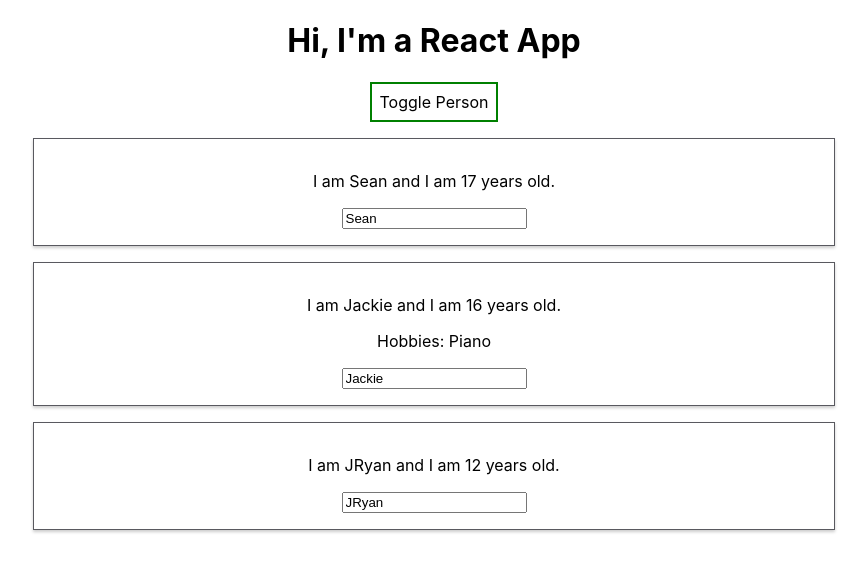
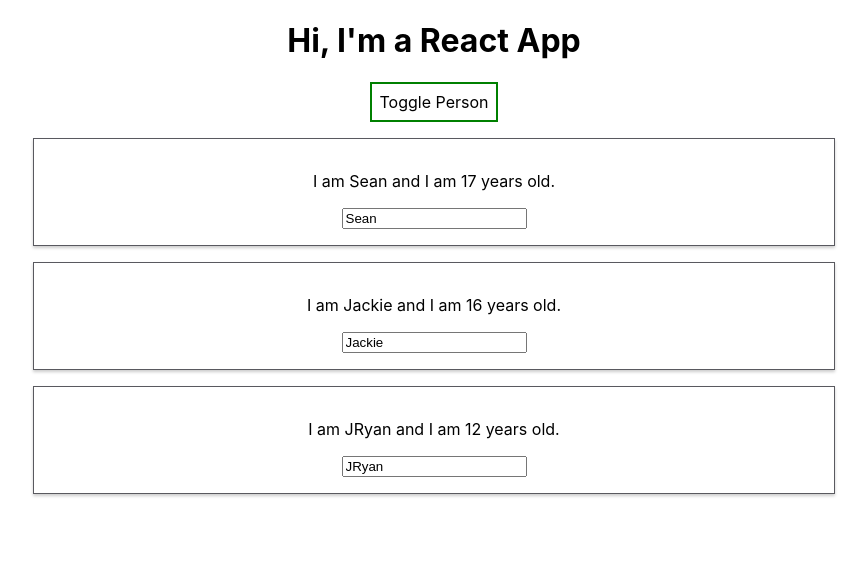
Before and after one commit to SandraCoburn/react-tutorial-practice, a React (Create React App) app in the folder props/: page / in a window 1280 px wide. Both pictures are taken after a click on the button "Toggle Person". Shown: the top 572 px of the page, without its empty margins (206-1073 px from the left). Built offline with nearby package versions, Linux system fonts and the light colour scheme.

Commit message:
Added a delete function

```diff
--- a/props/src/App.js
+++ b/props/src/App.js
@@ -24,18 +24,25 @@ class App extends React.Component {
       ],
     });
   };
-  switchNameHandler = (newName) => {
-    // console.log("was clicke");
-    //State shouldn't be changed Don't do this: this.state.persons[0].name = "Sean Coburn"
-    this.setState({
-      persons: [
-        { name: newName, age: 17 },
-        { name: "Jackie", age: 16 },
-        { name: "JRyan", age: 12 },
-      ],
-      showPersons: false,
-    });
+  // switchNameHandler = (newName) => {
+  //   // console.log("was clicke");
+  //   //State shouldn't be changed Don't do this: this.state.persons[0].name = "Sean Coburn"
+  //   this.setState({
+  //     persons: [
+  //       { name: newName, age: 17 },
+  //       { name: "Jackie", age: 16 },
+  //       { name: "JRyan", age: 12 },
+  //     ],
+  //     showPersons: false,
+  //   });
+  // };
+
+  deletePersonHandler = (personIndex) => {
+    const persons = this.state.persons;
+    persons.splice(personIndex, 1);
+    this.setState({ persons: persons });
   };
+
   togglePersonsHandler = () => {
     const doesShow = this.state.showPersons;
     this.setState({ showPersons: !doesShow });
@@ -50,13 +57,47 @@ class App extends React.Component {
       cursor: "pointer",
     };
 
+    let persons = null;
+    if (this.state.showPersons) {
+      persons = (
+        <div>
+          {this.state.persons.map((person, index) => {
+            return (
+              <Person
+                click={() => this.deletePersonHandler(index)}
+                // key={index}
+                name={person.name}
+                age={person.age}
+              />
+            );
+          })}
+          {/* <Person
+            name={this.state.persons[0].name}
+            age={this.state.persons[0].age}
+          />
+          <Person
+            name={this.state.persons[1].name}
+            age={this.state.persons[1].age}
+            click={this.switchNameHandler.bind(this, "Sean!!!")}
+            changed={this.nameChangeHandler}
+          >
+            Hobbies: Piano
+          </Person>
+          <Person
+            name={this.state.persons[2].name}
+            age={this.state.persons[2].age}
+          /> */}
+        </div>
+      );
+    }
+
     return (
       <div className="App">
         <h1>Hi, I'm a React App</h1>
         <button style={style} onClick={this.togglePersonsHandler}>
           Toggle Person
         </button>
-        {this.state.showPersons ? (
+        {/* {this.state.showPersons ? (
           <div>
             <Person
               name={this.state.persons[0].name}
@@ -75,7 +116,8 @@ class App extends React.Component {
               age={this.state.persons[2].age}
             />
           </div>
-        ) : null}
+        ) : null} */}
+        {persons}
       </div>
     );
   }
```
